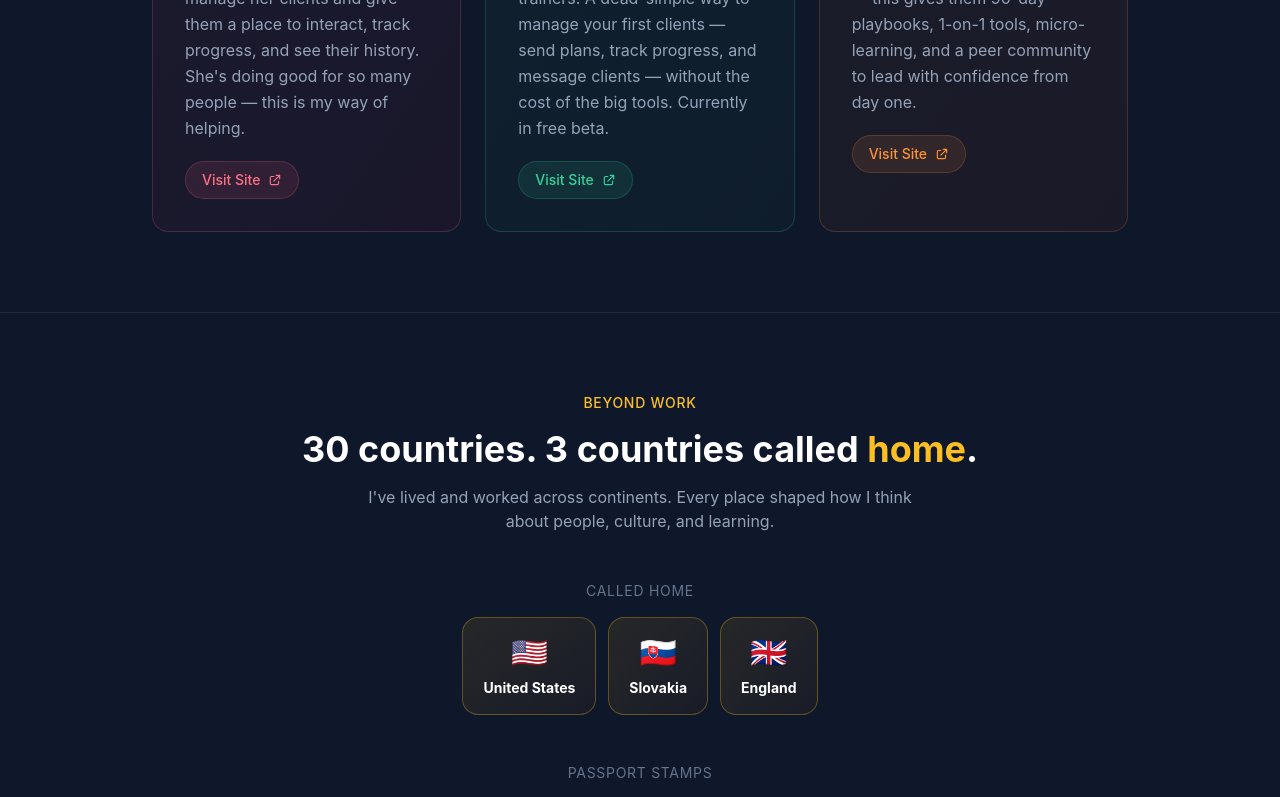
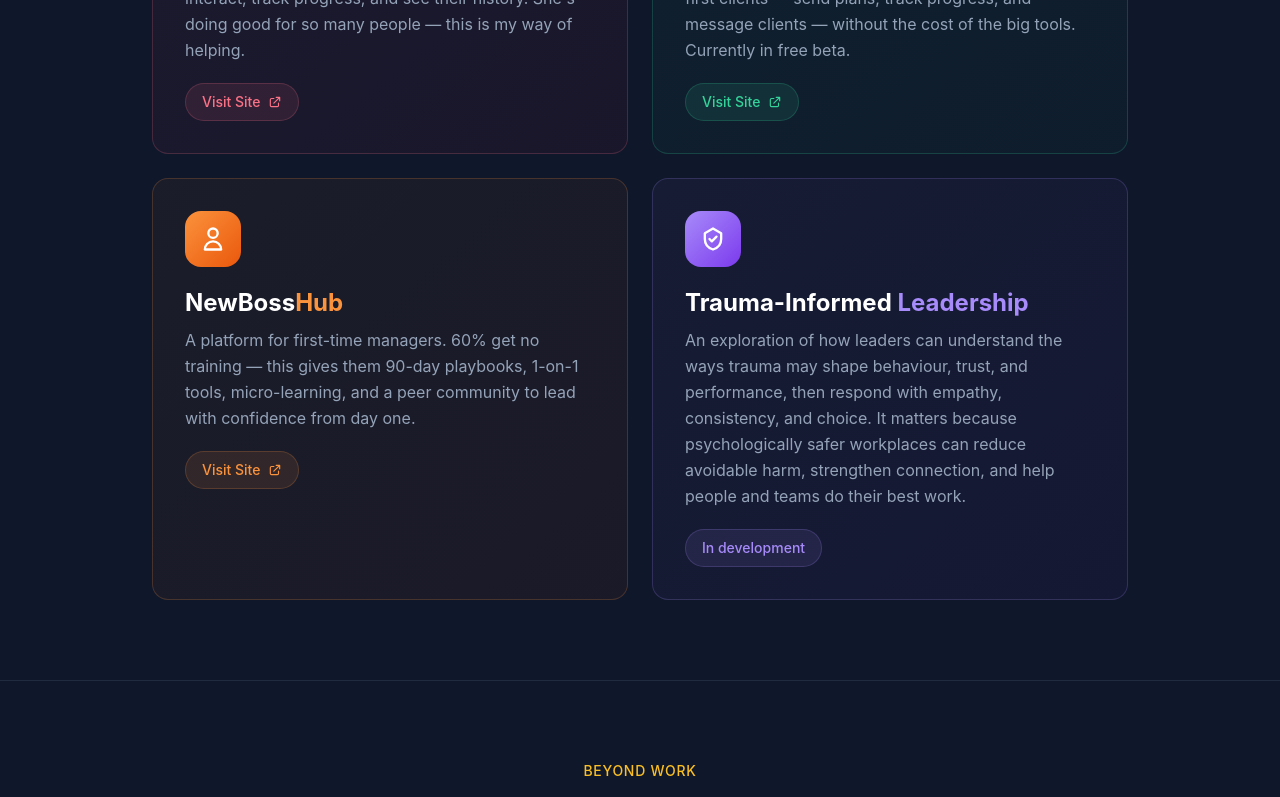
Before and after one commit to cvinirwin9455/skillscan, a Next.js app: page / in a window 1280 px wide. Shown: the part 5590-6387 px from the top of the page. Built offline with nearby package versions, Linux system fonts and the light colour scheme.

Commit message:
Add trauma-informed leadership project

```diff
--- a/src/app/page.tsx
+++ b/src/app/page.tsx
@@ -454,7 +454,7 @@ export default function Home() {
             What I&apos;m working on <span className="text-amber-400">outside work</span>.
           </h2>
 
-          <div className="grid sm:grid-cols-2 lg:grid-cols-3 gap-6">
+          <div className="grid md:grid-cols-2 gap-6">
             {/* Crystal Pistol Performance */}
             <div className="group rounded-2xl bg-gradient-to-br from-rose-400/5 to-rose-600/5 border border-rose-400/20 p-8 hover:border-rose-400/40 transition-all hover:-translate-y-1 duration-300">
               <div className="w-14 h-14 rounded-2xl bg-gradient-to-br from-rose-400 to-rose-600 flex items-center justify-center mb-5 group-hover:scale-110 transition-transform">
@@ -538,6 +538,25 @@ export default function Home() {
                   <path strokeLinecap="round" strokeLinejoin="round" strokeWidth={2} d="M10 6H6a2 2 0 00-2 2v10a2 2 0 002 2h10a2 2 0 002-2v-4M14 4h6m0 0v6m0-6L10 14" />
                 </svg>
               </a>
+            </div>
+
+            {/* Trauma-Informed Leadership */}
+            <div className="rounded-2xl bg-gradient-to-br from-violet-400/5 to-violet-600/5 border border-violet-400/20 p-8">
+              <div className="w-14 h-14 rounded-2xl bg-gradient-to-br from-violet-400 to-violet-600 flex items-center justify-center mb-5">
+                <svg className="w-7 h-7 text-white" fill="none" stroke="currentColor" viewBox="0 0 24 24">
+                  <path strokeLinecap="round" strokeLinejoin="round" strokeWidth={2} d="M12 3l7 4v5c0 4.5-2.9 7.7-7 9-4.1-1.3-7-4.5-7-9V7l7-4z" />
+                  <path strokeLinecap="round" strokeLinejoin="round" strokeWidth={2} d="M9 12l2 2 4-4" />
+                </svg>
+              </div>
+              <h3 className="text-2xl font-bold text-white mb-2">
+                Trauma-Informed <span className="text-violet-400">Leadership</span>
+              </h3>
+              <p className="text-slate-400 leading-relaxed mb-5">
+                An exploration of how leaders can understand the ways trauma may shape behaviour, trust, and performance, then respond with empathy, consistency, and choice. It matters because psychologically safer workplaces can reduce avoidable harm, strengthen connection, and help people and teams do their best work.
+              </p>
+              <span className="inline-flex items-center rounded-full border border-violet-400/20 bg-violet-400/10 px-4 py-2 text-sm font-medium text-violet-400">
+                In development
+              </span>
             </div>
           </div>
         </div>
```
